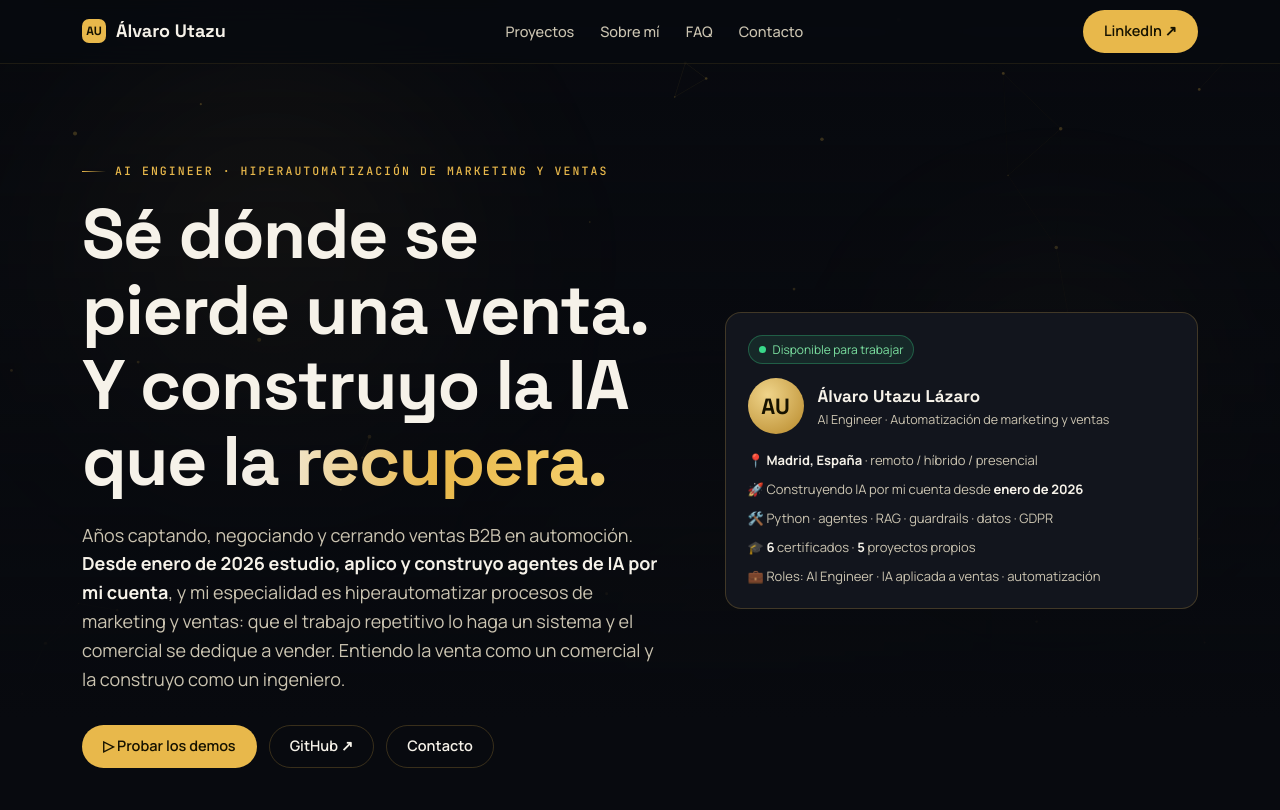
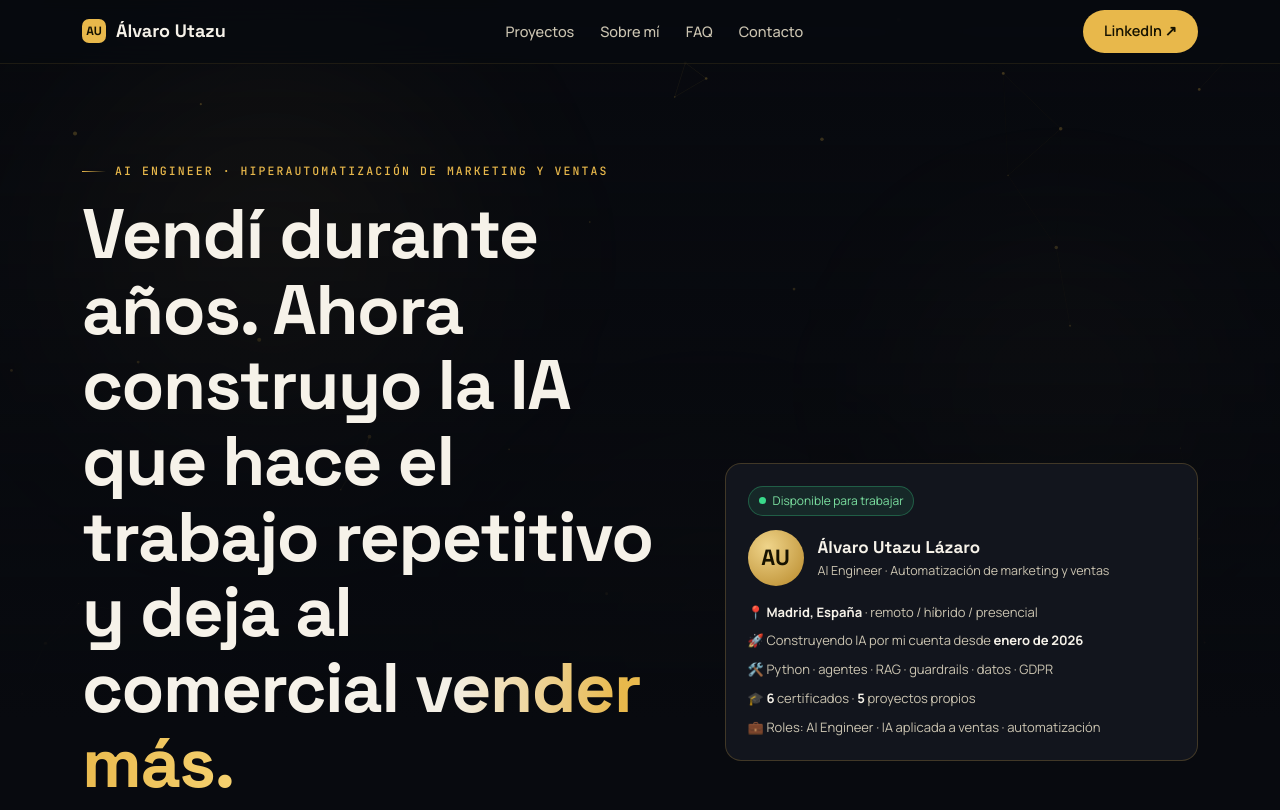
Before and after one commit to aulazaro28110-prog/aulazaro28110-prog.github.io, a plain HTML site: page index.html in a window 1280 px wide. Shown: the top 810 px of the page. Drawn offline with Linux system fonts and the light colour scheme.

Commit message:
Add files via upload

```diff
--- a/index.html
+++ b/index.html
@@ -430,7 +430,7 @@ a:focus-visible,button:focus-visible,input:focus-visible,summary:focus-visible{o
  <div class="hero-grid">
   <div>
    <div class="eyebrow reveal">AI Engineer · Hiperautomatización de marketing y ventas</div>
-   <h1 class="reveal" style="transition-delay:.05s">Sé dónde se pierde una venta. Y construyo la IA que <span class="g">la recupera.</span></h1>
+   <h1 class="reveal" style="transition-delay:.05s">Vendí durante años. Ahora construyo la IA que hace el trabajo repetitivo y deja al comercial <span class="g">vender más.</span></h1>
    <p class="lead reveal" style="transition-delay:.1s">Años captando, negociando y cerrando ventas B2B en automoción. <b style="color:var(--tx)">Desde enero de 2026 estudio, aplico y construyo agentes de IA por mi cuenta</b>, y mi especialidad es hiperautomatizar procesos de marketing y ventas: que el trabajo repetitivo lo haga un sistema y el comercial se dedique a vender. Entiendo la venta como un comercial y la construyo como un ingeniero.</p>
    <div class="hero-cta reveal" style="transition-delay:.16s">
     <a class="btn pri" href="#proyectos">▷ Probar los demos</a>
```
